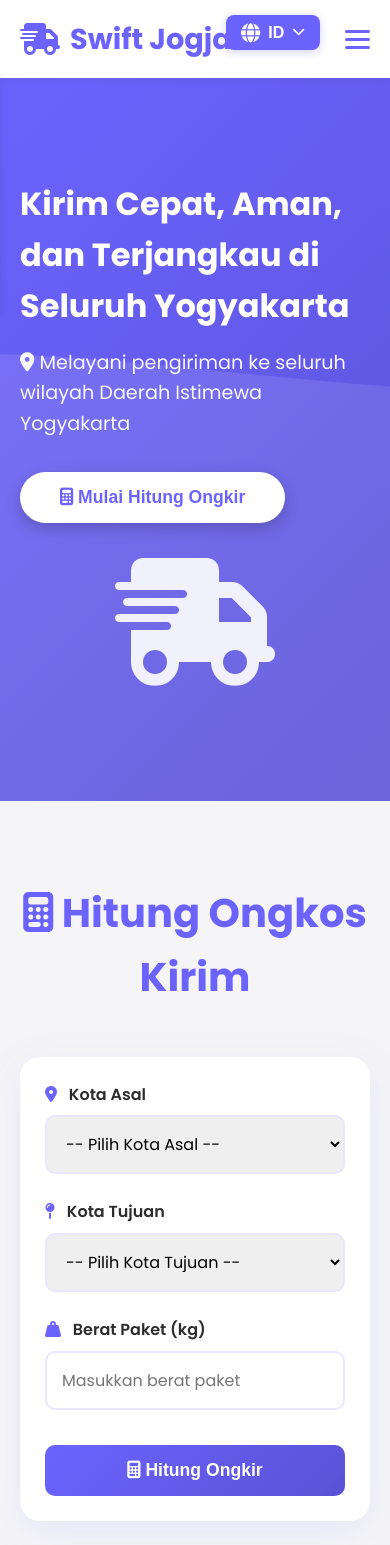
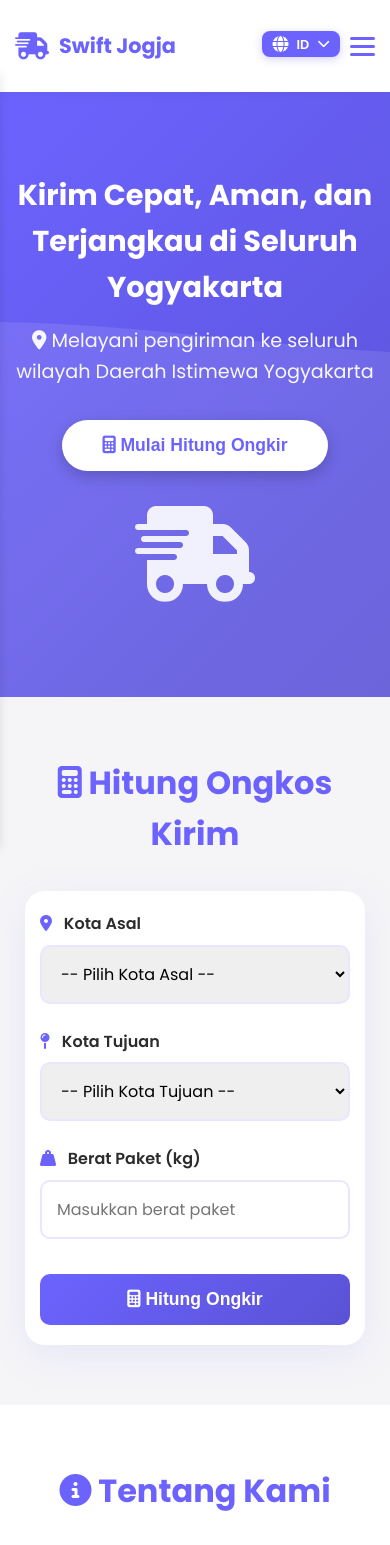
Before and after one commit to AlfyeShezan/Sistem-Perhitungan-Ongkir-Berbasis-Web, a plain HTML site: page index.html in a window 390 px wide. Shown: the top 1545 px of the page. Drawn offline with Linux system fonts and the light colour scheme.

Commit message:
Update style.css

```diff
--- a/style.css
+++ b/style.css
@@ -622,33 +622,85 @@ footer p {
     font-size: 1rem;
 }
 
-/* Responsive */
+/* ================================ */
+/* PERBAIKAN RESPONSIVE MOBILE */
+/* ================================ */
+
 @media (max-width: 768px) {
     .hamburger {
         display: flex;
+        order: 3;
+        margin-left: auto;
     }
 
     .navbar .container {
         gap: 15px;
+        flex-wrap: wrap;
+        position: relative;
+        min-height: 60px;
     }
 
+    /* Logo di kiri atas */
+    .logo {
+        order: 1;
+        font-size: 1.5rem;
+        z-index: 1001;
+    }
+
+    .logo i {
+        font-size: 1.7rem;
+    }
+
+    /* Language switcher di kanan atas */
+    .language-switcher {
+        order: 2;
+        position: absolute;
+        top: 15px;
+        right: 60px;
+        z-index: 1001;
+    }
+
+    /* Perbaikan ukuran tombol bahasa di mobile */
+    .lang-toggle {
+        padding: 6px 12px;
+        font-size: 0.9rem;
+    }
+
+    .lang-toggle i {
+        font-size: 1rem;
+    }
+
+    /* Dropdown bahasa di mobile */
+    .lang-dropdown {
+        position: fixed;
+        top: 70px;
+        right: 15px;
+        left: 15px;
+        min-width: auto;
+        z-index: 1002;
+    }
+
+    /* Menu navigasi - full width di bawah header */
     .nav-menu {
-        position: absolute;
+        position: fixed;
         top: 70px;
         left: -100%;
         flex-direction: column;
         background: var(--white);
         width: 100%;
+        height: calc(100vh - 70px);
         padding: 20px;
         box-shadow: 0 5px 10px rgba(0,0,0,0.1);
         transition: left 0.3s;
         gap: 0;
         justify-content: flex-start;
+        z-index: 1000;
+        overflow-y: auto;
     }
 
     .nav-menu li {
         width: 100%;
-        padding: 12px 0;
+        padding: 15px 0;
         border-bottom: 1px solid #f0f0f0;
     }
 
@@ -660,18 +712,10 @@ footer p {
         left: 0;
     }
 
-    .language-switcher {
-        position: absolute;
-        top: 15px;
-        right: 70px;
-    }
-
-    .lang-dropdown {
-        right: 0;
-    }
-
+    /* Hero section mobile */
     .hero .container {
         grid-template-columns: 1fr;
+        text-align: center;
     }
 
     .hero-content h1 {
@@ -682,15 +726,104 @@ footer p {
         font-size: 8rem;
     }
 
+    /* About features mobile */
     .about-features {
         grid-template-columns: 1fr;
+        gap: 20px;
     }
 
+    /* Form card mobile */
     .form-card {
-        padding: 25px;
+        padding: 25px 20px;
+        margin: 0 10px;
     }
 
     .result-total {
         font-size: 1.5rem;
+        padding: 15px;
+    }
+
+    /* Section title mobile */
+    .section-title {
+        font-size: 2rem;
+        margin-bottom: 2rem;
     }
 }
+
+/* Perbaikan tambahan untuk layar sangat kecil */
+@media (max-width: 480px) {
+    .navbar .container {
+        padding: 0 15px;
+    }
+
+    .logo {
+        font-size: 1.3rem;
+    }
+
+    .language-switcher {
+        right: 50px;
+    }
+
+    .lang-toggle {
+        padding: 5px 10px;
+        font-size: 0.8rem;
+    }
+
+    .hero {
+        padding: 80px 15px;
+    }
+
+    .hero-content h1 {
+        font-size: 1.8rem;
+    }
+
+    .hero-illustration i {
+        font-size: 6rem;
+    }
+
+    .form-section,
+    .about-section,
+    .contact-section {
+        padding: 60px 15px;
+    }
+
+    .form-card {
+        padding: 20px 15px;
+    }
+
+    .feature-box {
+        padding: 20px 15px;
+    }
+
+    .feature-box i {
+        font-size: 2.5rem;
+    }
+}
+
+/* Perbaikan untuk landscape mobile */
+@media (max-width: 768px) and (orientation: landscape) {
+    .nav-menu {
+        height: auto;
+        max-height: 70vh;
+        overflow-y: auto;
+    }
+
+    .nav-menu li {
+        padding: 10px 0;
+    }
+
+    .hero {
+        padding: 80px 20px;
+    }
+
+    .hero-content h1 {
+        font-size: 1.8rem;
+    }
+}
+
+/* Pastikan dropdown bahasa selalu di atas menu mobile */
+@media (max-width: 768px) {
+    .lang-dropdown.active {
+        z-index: 1003;
+    }
+}
```
